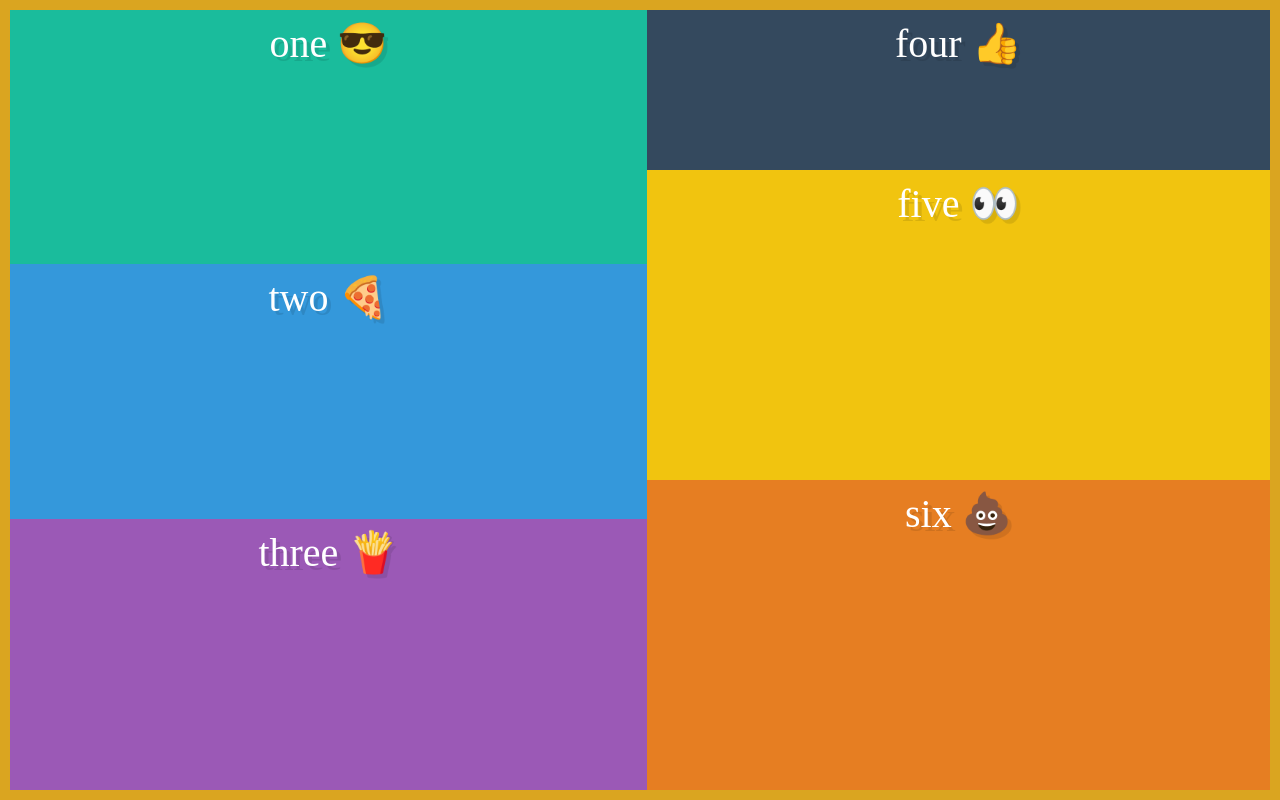
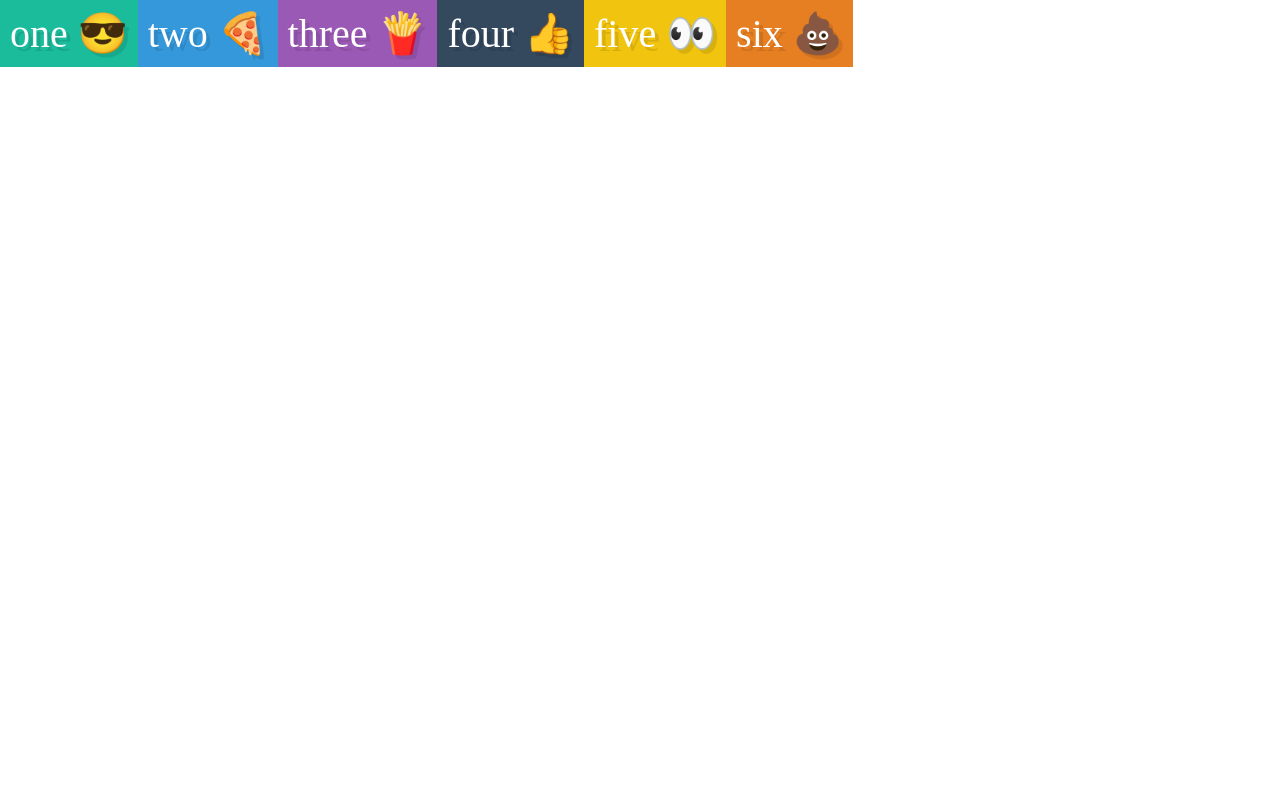
Before and after one commit to LevDoesCode/html-tests, a plain HTML site: page index.html in a window 1280 px wide. Drawn offline with Linux system fonts and the light colour scheme.

Commit message:
Add first commit

```diff
--- a/style.css
+++ b/style.css
@@ -47,21 +47,4 @@
 
 .container {
     display: flex;
-    flex-wrap: wrap;
-    flex-direction: column;
-    border: 10px solid goldenrod;
-    height: 100vh;
 }
-
-.box {
-    flex-basis: 250px;
-    flex-grow: 1;
-}
-
-.box4 {
-    flex-basis: 100px;
-}
-
-.box3 {
-    flex-grow: 5;
-}
```
